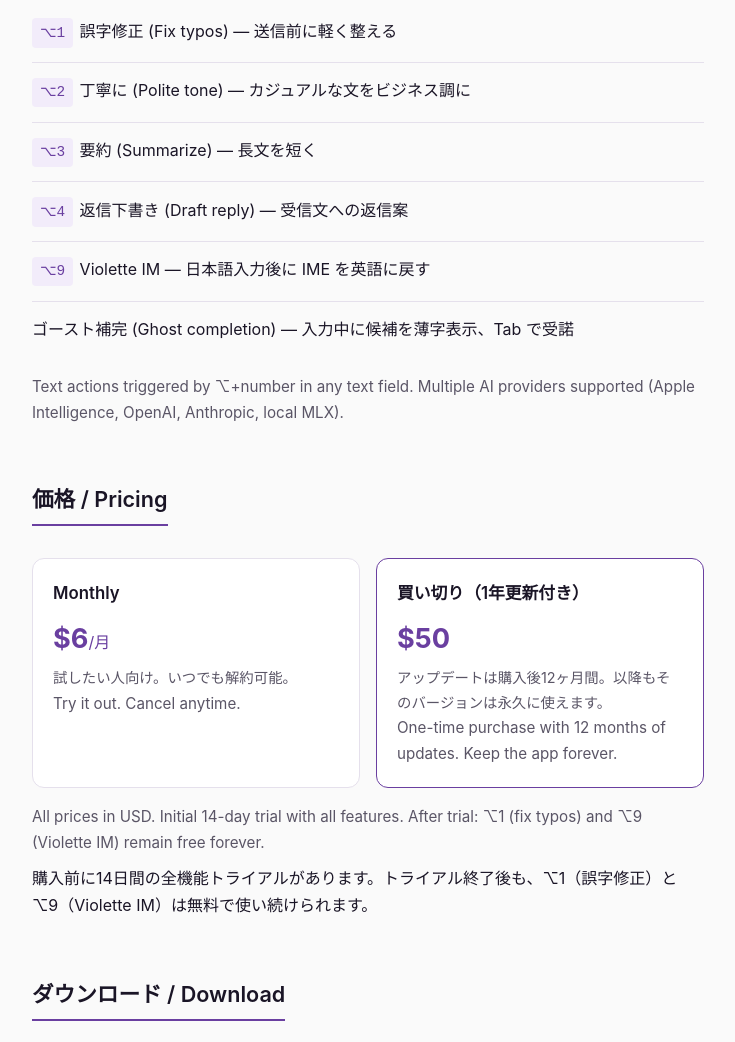
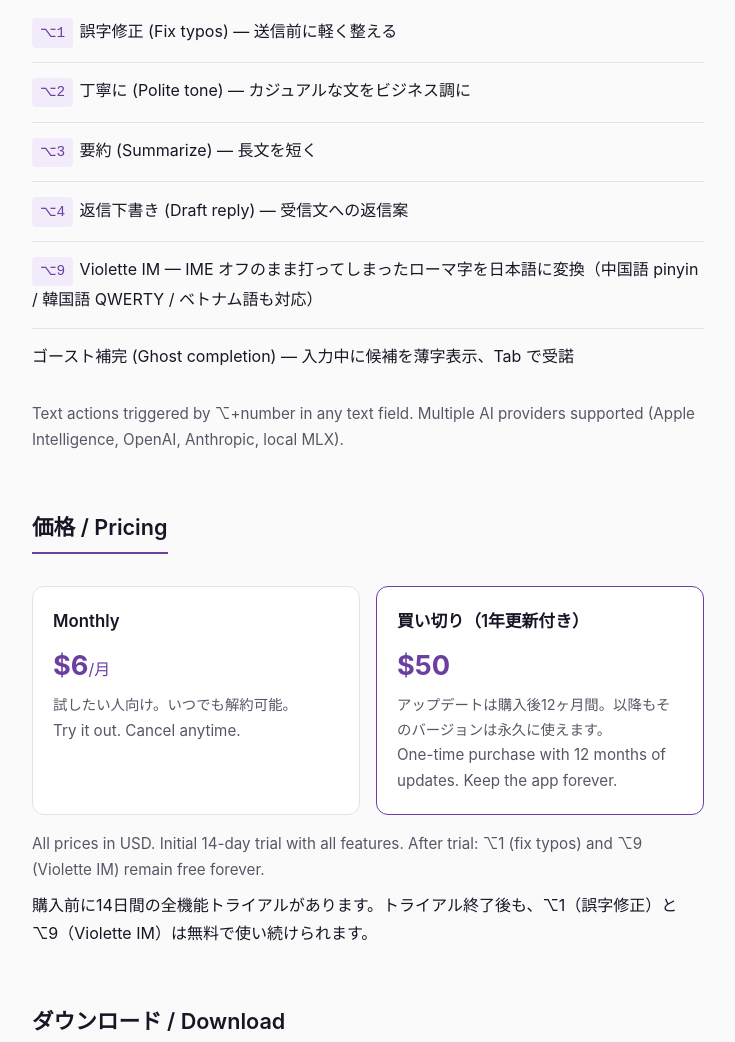
Before and after one commit to tmknzz/violette-web, a plain HTML site: page index.html in a window 1280 px wide. Shown: the part 778-1820 px from the top of the page, without its empty margins (272-1007 px from the left). Drawn offline with Linux system fonts and the light colour scheme.

Commit message:
fix: Violette IM の説明を実装通りに修正
「IME を英語に戻す」は誤り。実際は IME オフのまま打ってしまったローマ字を
日本語に変換する（PR #52 で多言語対応: 中国語 pinyin / 韓国語 QWERTY /
ベトナム語 diacritic なし）。

```diff
--- a/index.html
+++ b/index.html
@@ -31,7 +31,7 @@
     <li><span class="kbd">⌥2</span>丁寧に (Polite tone) — カジュアルな文をビジネス調に</li>
     <li><span class="kbd">⌥3</span>要約 (Summarize) — 長文を短く</li>
     <li><span class="kbd">⌥4</span>返信下書き (Draft reply) — 受信文への返信案</li>
-    <li><span class="kbd">⌥9</span>Violette IM — 日本語入力後に IME を英語に戻す</li>
+    <li><span class="kbd">⌥9</span>Violette IM — IME オフのまま打ってしまったローマ字を日本語に変換（中国語 pinyin / 韓国語 QWERTY / ベトナム語も対応）</li>
     <li>ゴースト補完 (Ghost completion) — 入力中に候補を薄字表示、Tab で受諾</li>
   </ul>
   <p class="en">Text actions triggered by ⌥+number in any text field. Multiple AI providers supported (Apple Intelligence, OpenAI, Anthropic, local MLX).</p>
```
